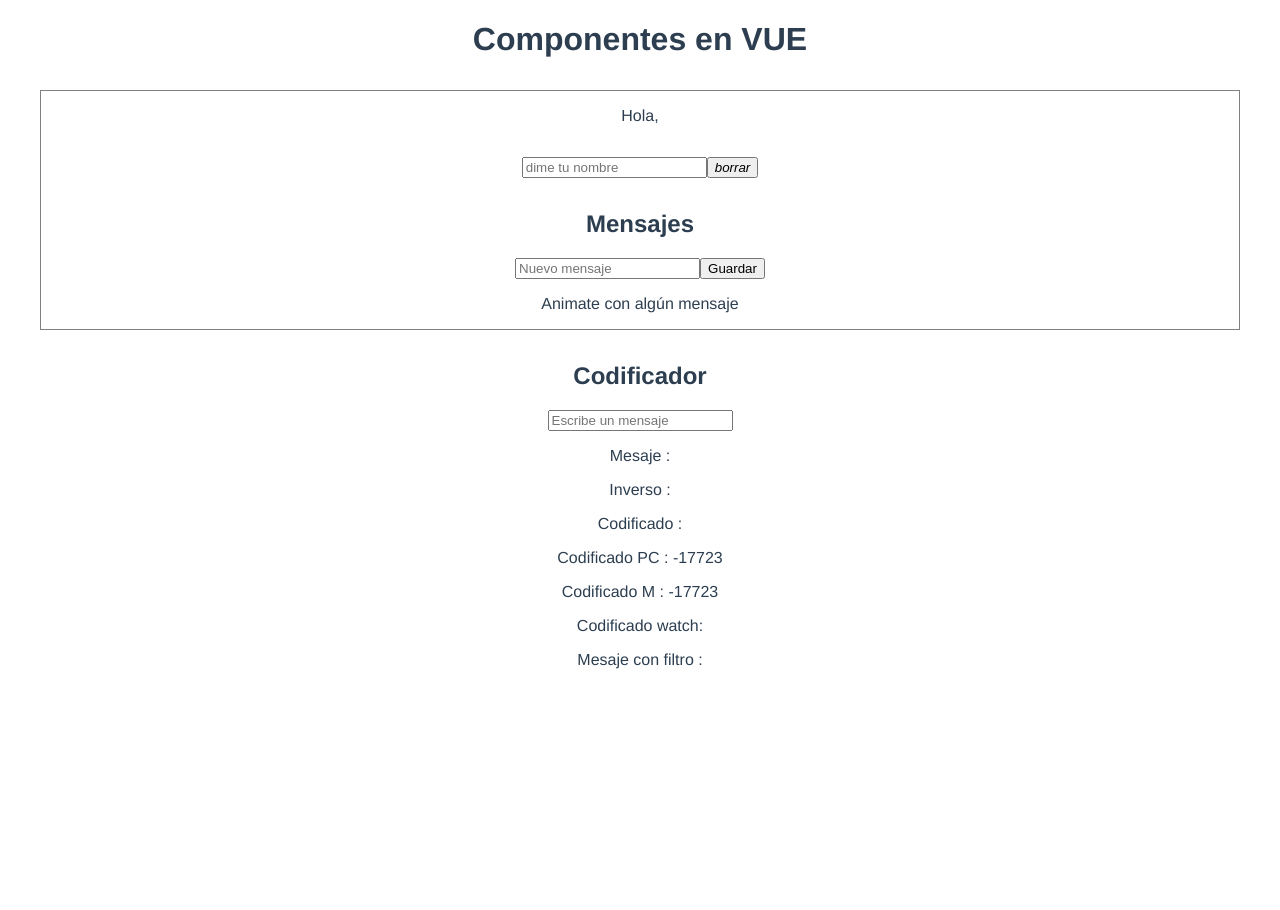
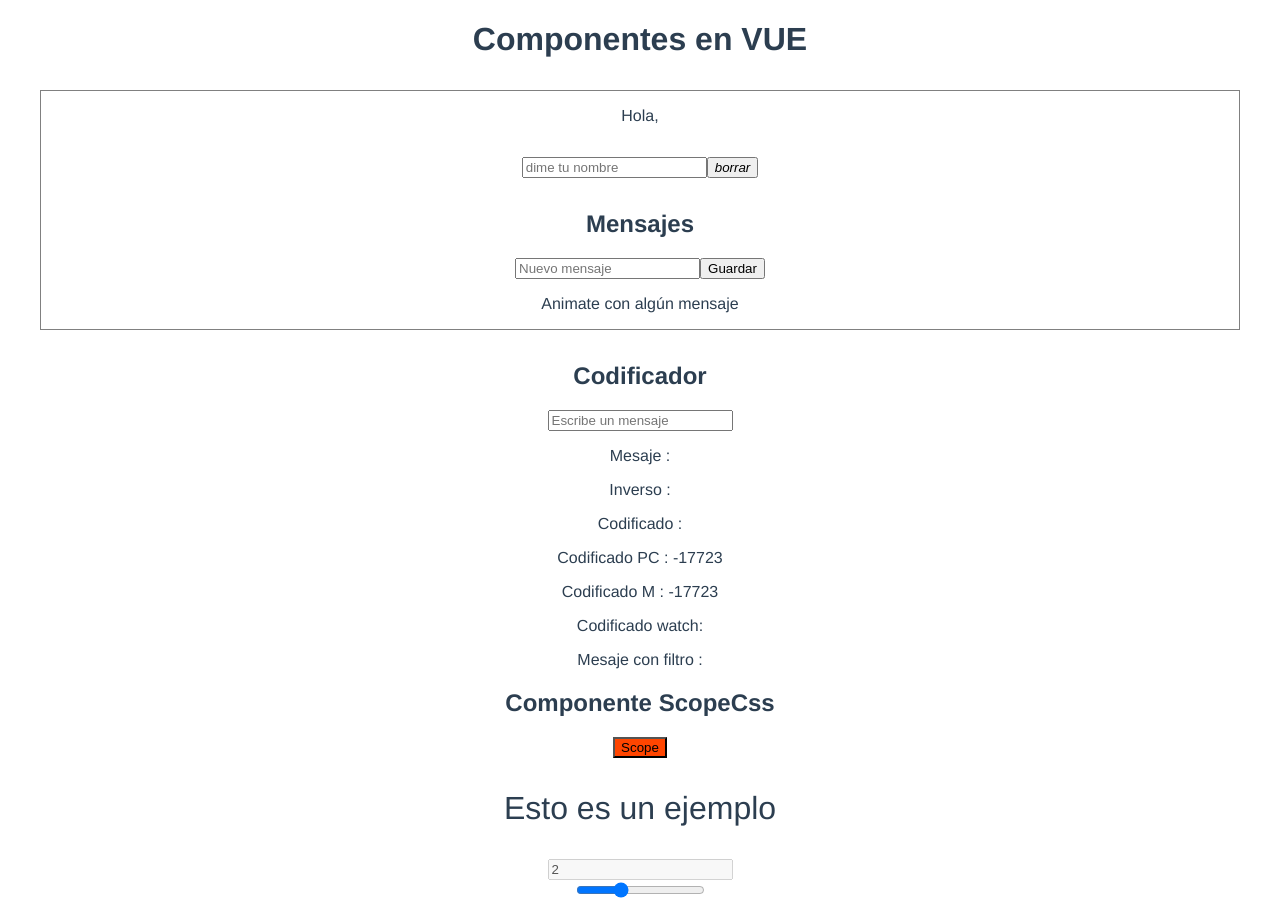
Before and after one commit to alce65/unisys_vue, a Vue app: page / in a window 1280 px wide. Before the commit the page ends 800 px from the top, so only its background shows below. Built offline with nearby package versions, Linux system fonts and the light colour scheme.

Commit message:
CSS en Vue

```diff
--- a/src/App.vue
+++ b/src/App.vue
@@ -8,18 +8,24 @@
     <h1>Componentes en VUE</h1>
     <saludo></saludo>
     <tools></tools>
+    <scope-css></scope-css>
+    <fuente></fuente>
   </div>
 </template>
 
 <script>
 import Saludo from "./components/Saludo";
 import Tools from "./components/Tools";
+import ScopeCss from "./components/ScopeCss";
+import Fuente from "./components/Fuente";
 
 export default {
   components: {
     //Saludo: Saludo
     Saludo,
-    Tools
+    Tools,
+    ScopeCss,
+    Fuente
   }
 }
 </script>
--- /dev/null
+++ b/src/components/Fuente.vue
@@ -0,0 +1,31 @@
+<template>
+  <div>
+      <p :style="fontsize">Esto es un ejemplo</p>
+      <div>
+          <input type="number" v-model="size" disabled>
+      </div>
+      <div>
+          <input type="range" max="4" min="1" v-model="size" step="0.1">
+      </div>
+  </div>
+</template>
+
+<script>
+export default {
+    data: function () {
+        return {
+            size: 2
+        }
+    },
+    computed : {
+        fontsize: function () {
+            return {fontSize : `${this.size}rem`}
+        }
+    }
+
+}
+</script>
+
+<style>
+
+</style>
--- /dev/null
+++ b/src/components/ScopeCss.vue
@@ -0,0 +1,18 @@
+<template>
+  <div>
+    <h2>Componente ScopeCss</h2>
+    <button class="btn-orange">Scope</button>
+  </div>
+</template>
+
+<script>
+export default {
+
+}
+</script>
+
+<style scoped>
+    .btn-orange {
+        background-color: orangered;
+    }
+</style>
```
